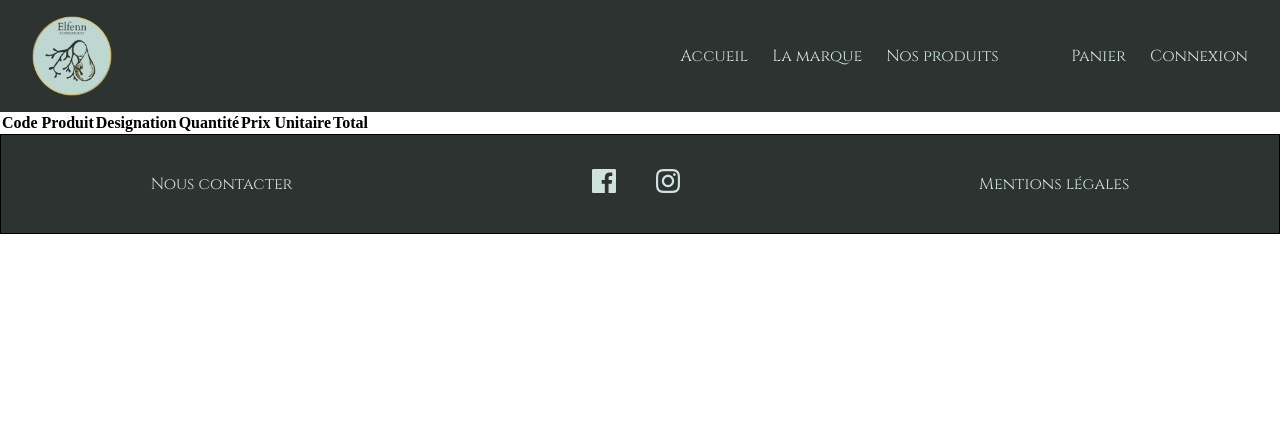
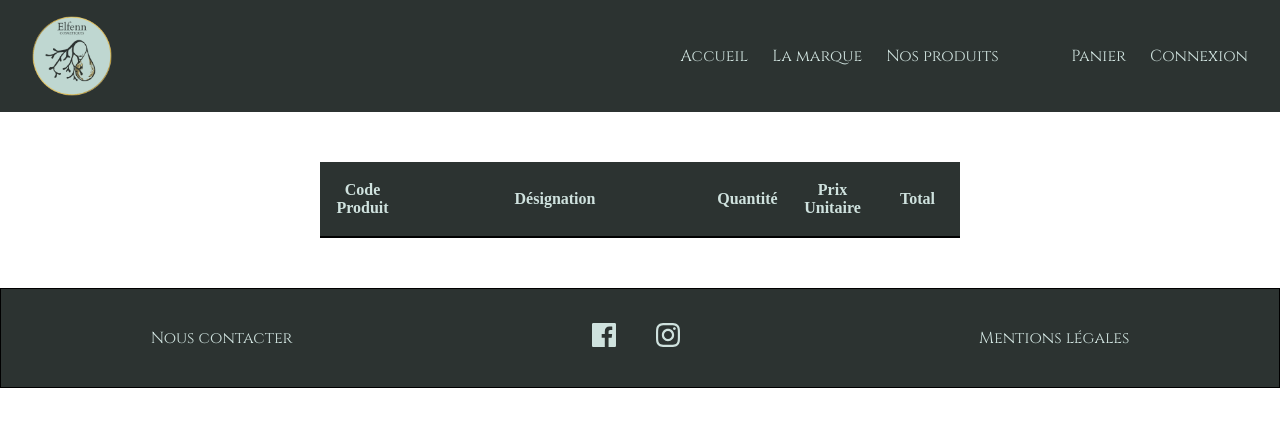
Before and after one commit to WildCodeSchool/remote2q4-21-p3-agathe-front, a React (Create React App) app: page /cart in a window 1280 px wide. Shown: the top 426 px of the page. Built offline with nearby package versions, Linux system fonts and the light colour scheme; a web font is replaced by a local one.

Commit message:
add style to cart

```diff
--- /dev/null
+++ b/src/components/Cart.css
@@ -0,0 +1,43 @@
+.Cart table {
+    margin: 50px;
+    margin-left: auto;
+    margin-right: auto;
+    border-collapse: collapse;
+}
+
+.Cart table tr {
+    height: 75px;
+    border-bottom: 2px solid black;
+}
+
+.Cart table th {
+    width: 85px;
+}
+
+.Cart th.name {
+    width: 300px;
+}
+
+.Cart td.price {
+    text-align: right;
+}
+
+.Cart td.qty {
+    padding-right: 15px;
+    text-align: right;
+}
+
+.Cart td.total {
+    padding-right: 15px;
+    text-align: right;
+}
+
+.Cart thead {
+    background-color: var(--darkgreen);
+    color: var(--greenblue);
+}
+
+
+/* .Cart tbody tr:nth-child(even) {
+    background-color: var(--main-bg-color);
+} */
--- a/src/components/Cart.jsx
+++ b/src/components/Cart.jsx
@@ -1,5 +1,6 @@
 import React from 'react';
 import { CartStateContext } from "../contexts/CartContext";
+import "./Cart.css";
 
 function Cart() {
     const cartContext = React.useContext(CartStateContext);
@@ -10,7 +11,7 @@ function Cart() {
                 <thead>
                     <tr>
                         <th>Code Produit</th>
-                        <th>Designation</th>
+                        <th className='name'>Désignation</th>
                         <th>Quantité</th>
                         <th>Prix Unitaire</th>
                         <th>Total</th>
@@ -21,9 +22,9 @@ function Cart() {
                     <tr>
                         <td>{item.ProductID}</td>
                         <td>{item.name}</td>
-                        <td>{item.quantity}</td>
-                        <td>{item.price}</td>
-                        <td>{item.quantity * item.price}</td>
+                        <td className='qty'>{item.quantity}</td>
+                        <td className='price'>{item.price}</td>
+                        <td className='total'>{item.quantity * item.price}</td>
                     </tr>
                     )}
                 </tbody>
```
